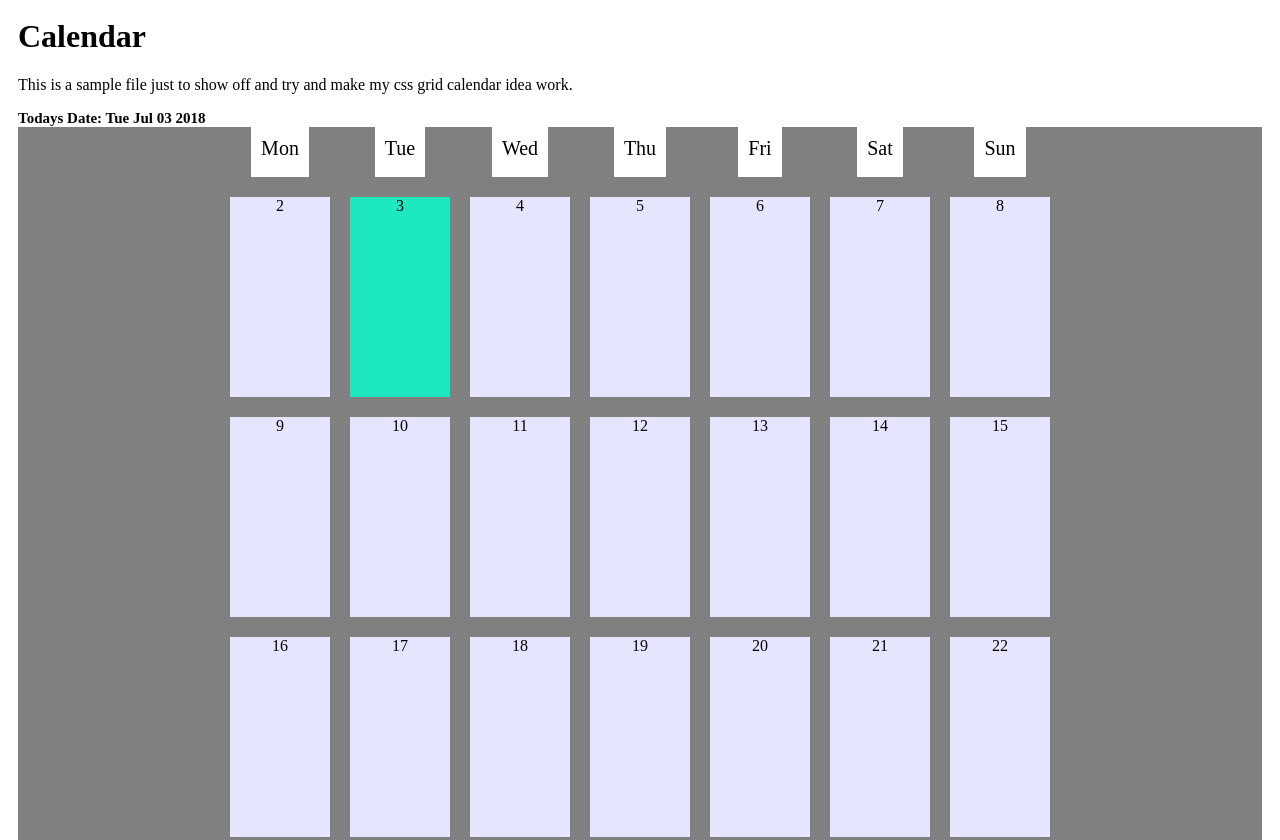
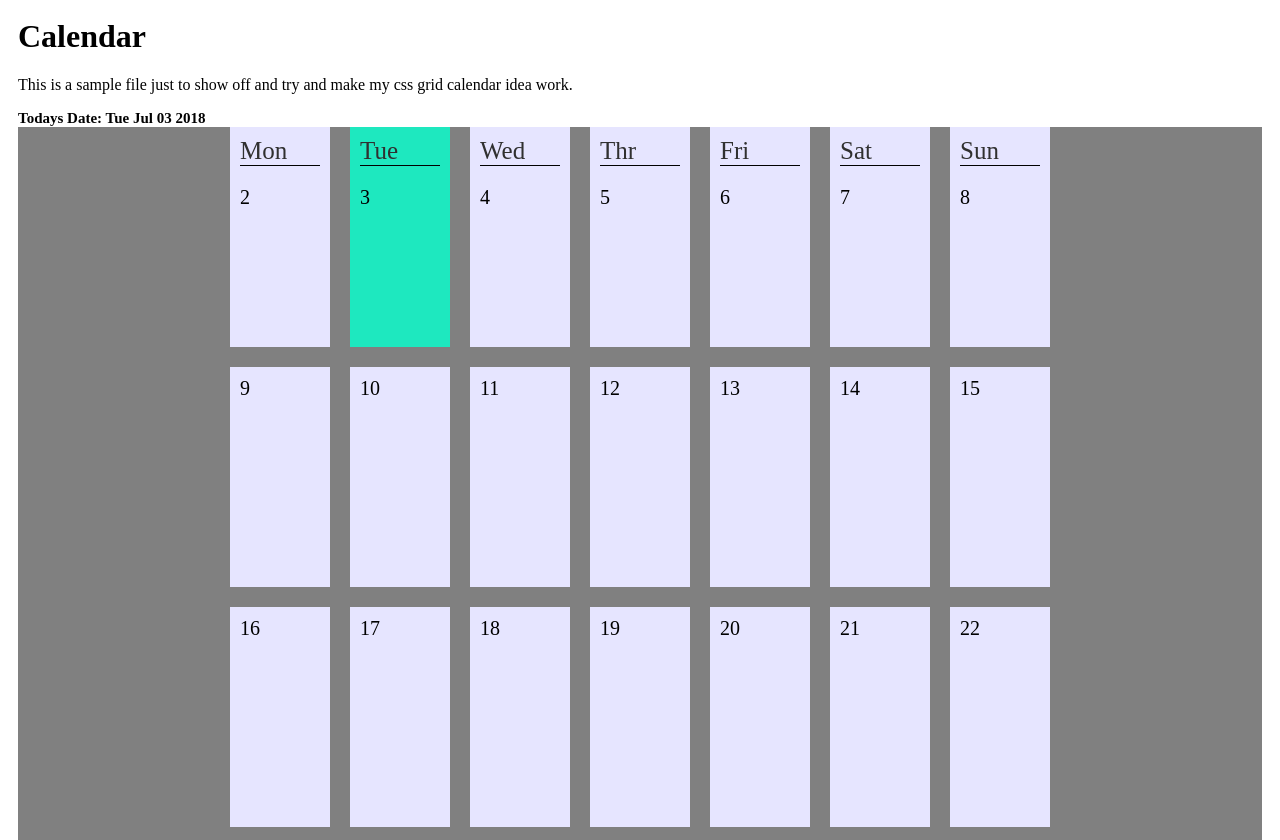
Before and after one commit to james-kenny/Calendar-CSS-Grid-Typescript-Sample, a website: page cssgridcalendar/index.html in a window 1280 px wide. Shown: the top 840 px of the page. Drawn offline with Linux system fonts and the light colour scheme.

Commit message:
set number of days to display on calendar. allow change of date

```diff
--- a/cssgridcalendar/content/css/site.css
+++ b/cssgridcalendar/content/css/site.css
@@ -13,13 +13,12 @@ body{
 }
 
 .day-item{
-    display: grid;
-    grid-template-rows: 20px 1fr;
+    display: flex;
+    flex-direction: column;
     background: #e6e5ff;
     grid-gap: 20px;
-    justify-content: center;
-    align-content: center;
     min-height: 200px;
+    padding: 10px;
 }
 
 .day-item:hover{
@@ -27,16 +26,16 @@ body{
     border: 1px solid #000000;
 }
 
-.day-header{
-    background: #fff;
-    height: 30px;
-    max-width: 100px;
-    padding: 10px;
-    font-size: 20px;
-    align-self: center;
-    justify-self: center;
+.day-header-label{
+    font-size: 25px;
+    color: #303030;
+    border-bottom: 1px solid #000000;
 }
 
+.date-label{
+
+    font-size: 20px;
+}
 
 .selected{
     background: #1ee8bf;
--- a/cssgridcalendar/content/js/site.js
+++ b/cssgridcalendar/content/js/site.js
@@ -3,106 +3,74 @@ var dateclicked = function (iYear, iMonth, iDay) {
     var dSelected = new Date(iYear, iMonth, iDay);
     console.log('A date has been clicked! - ' + dSelected + ' - ' + iYear + ' - ' + iMonth + ' - ' + iDay);
 };
-function findtoday() {
-    // a bit of javascript code to get today and first day of week / month.
-    var Wday = ["Sunday", "Monday", "Tuesday", "Wednesday", "Thursday", "Friday", "Saturday"];
-    var day = new Date();
-    var TodayDay = Wday[day.getDay()];
-    var d = day.getDay();
-    var firstDay = new Date(day.getFullYear(), day.getMonth(), 1);
-    var lastDay = new Date(day.getFullYear(), day.getMonth() + 1, 0);
-    var firstdayofweek = new Date(day.getFullYear(), day.getMonth(), day.getDate() + (d == 0 ? -6 : 1) - d);
-    var otherdayofweek = new Date(day.getFullYear(), day.getMonth(), day.getDate() + (d == 0 ? -0 : 7) - d);
-    console.log('Days this month: ' + lastDay.getDate());
-    console.log("First day of week: " + firstdayofweek);
-    console.log("Other day of week: " + otherdayofweek);
-    console.log('------------');
-    console.log('Get the first and last day of the current month');
-    console.log('First day: ' + firstDay + ' last day: ' + lastDay);
-    document.getElementById("today-date").innerText = day.toDateString();
-}
-function GetSelectedWeekDay(day) {
-    var Wday = ["Sunday", "Monday", "Tuesday", "Wednesday", "Thursday", "Friday", "Saturday"];
-    return Wday[day.getDay()];
-}
-function GetSelectedMonth(iMonth) {
-    // Month Array
-    var month = new Array();
-    month[0] = "January";
-    month[1] = "February";
-    month[2] = "March";
-    month[3] = "April";
-    month[4] = "May";
-    month[5] = "June";
-    month[6] = "July";
-    month[7] = "August";
-    month[8] = "September";
-    month[9] = "October";
-    month[10] = "November";
-    month[11] = "December";
-    return month[iMonth];
-}
-function buildcalendarformonth() {
-    var dtoday = new Date();
-    var dfirstDay = new Date(dtoday.getFullYear(), dtoday.getMonth(), 1);
-    var dlastDay = new Date(dtoday.getFullYear(), dtoday.getMonth() + 1, 0);
-    var iDays = dlastDay.getDate();
-    var gridItems = getDayLabels();
-    var iItem = 1;
-    for (iItem = 1; iItem <= iDays; iItem++) {
-        var className = "day-item";
-        if (dtoday.getDate() === iItem) {
-            // Hightlight today!
-            className += " selected";
-        }
-        var sDateLabel = iItem + ' ' + GetSelectedMonth(dtoday.getMonth());
-        gridItems += '<div class="' + className + '" onclick="dateclicked(' + iItem + ')"><div>' + sDateLabel + '</div><div></div></div>';
+function buildcalendar(iMaxDays, dYear, dMonth, dDay) {
+    console.log('Building our Calendar with Javascript');
+    // Set a default day
+    if (dYear === 0) {
+        dYear = new Date().getFullYear();
     }
-    document.getElementById("calendar-days-container").innerHTML = gridItems;
-}
-function buildcalendarforweek() {
-    var dtoday = new Date();
-    var d = dtoday.getDay();
-    var mondayOfWeek = new Date(dtoday.getFullYear(), dtoday.getMonth(), dtoday.getDate() + (d == 0 ? -6 : 1) - d);
-    var gridItems = getDayLabels();
-    var iDays = mondayOfWeek.getDate() + 6;
-    for (var iItem = mondayOfWeek.getDate(); iItem <= iDays; iItem++) {
-        var className = "day-item";
-        if (dtoday.getDate() === iItem) {
-            // Hightlight today!
-            className += " selected";
-        }
-        var sDateLabel = iItem;
-        gridItems += '<div class="' + className + '" onclick="dateclicked(' + iItem + ')"><div>' + sDateLabel + '</div><div></div></div>';
+    if (dMonth === 0) {
+        dMonth = new Date().getMonth();
     }
-    document.getElementById("calendar-days-container").innerHTML = gridItems;
-}
-function buildcalendar() {
-    var dtoday = new Date();
-    var d = dtoday.getDay();
-    var mondayOfWeek = new Date(dtoday.getFullYear(), dtoday.getMonth(), dtoday.getDate() + (d == 0 ? -6 : 1) - d);
-    var iDays = 36; // I want 35 days filled in from the first Monday, I count from 1 not 0 so 36 is our target.
+    else {
+        dMonth -= 1;
+    }
+    if (dDay === 0) {
+        dDay = new Date().getDate();
+    }
+    // Set the number of days to show on our new calendar.
+    if (iMaxDays === 0) {
+        // 0 is the default and will build for 1 month.
+        iMaxDays = 36;
+    }
+    else {
+        // Always add 1 to the requested amount.
+        iMaxDays += 1;
+    }
+    var dSelectedDay = new Date(dYear, dMonth, dDay);
+    var dToday = new Date();
+    document.getElementById("today-date").innerText = dSelectedDay.toDateString();
+    var d = dSelectedDay.getDay();
+    var mondayOfWeek = new Date(dSelectedDay.getFullYear(), dSelectedDay.getMonth(), dSelectedDay.getDate() + (d == 0 ? -6 : 1) - d);
+    var iDays = iMaxDays; // I want 35 days filled in from the first Monday, I count from 1 not 0 so 36 is our target.
+    var iDayofWeek = 1; // Monday
     // Build the date we will use for the label.
     var dCurrentDate = new Date(mondayOfWeek.getFullYear(), mondayOfWeek.getMonth(), mondayOfWeek.getDate());
-    var gridItems = getDayLabels();
-    for (var iItem = mondayOfWeek.getDate(); iItem <= iDays; iItem++) {
+    var gridItems = "";
+    for (var iItem = 1; iItem <= iDays; iItem++) {
         var className = "day-item";
-        if (dtoday.getDate() === iItem) {
-            // Hightlight today!
-            className += " selected";
+        if (dToday.getFullYear() === dCurrentDate.getFullYear()) {
+            if (dToday.getMonth() === dCurrentDate.getMonth()) {
+                if (dToday.getDate() === dCurrentDate.getDate()) {
+                    // Hightlight today!
+                    className += " selected";
+                }
+            }
         }
         var sMonthLabel = "";
         var sDateLabel = "";
-        if (dtoday.getMonth() !== dCurrentDate.getMonth()) {
+        var sDayLabel = "";
+        if (iDayofWeek <= 7) {
+            sDayLabel = GetDayLabel(iDayofWeek);
+        }
+        if (dSelectedDay.getMonth() !== dCurrentDate.getMonth()) {
             sMonthLabel = getshortmonth(dCurrentDate.getMonth());
-            sDateLabel = sMonthLabel + " " + dCurrentDate.getDate();
+            sDateLabel += sMonthLabel + " " + dCurrentDate.getDate();
         }
         else {
-            sDateLabel = dCurrentDate.getDate().toString();
+            sDateLabel += dCurrentDate.getDate().toString();
         }
-        gridItems += '<div class="' + className + '" onclick="dateclicked(' + dCurrentDate.getFullYear() + ',' + dCurrentDate.getMonth() + ',' + dCurrentDate.getDate() + ')"><div>' + sDateLabel + '</div><div></div></div>';
+        // Build the day item
+        var grdItemHTML = '';
+        if (iDayofWeek <= 7) {
+            grdItemHTML += '<div class="day-header-label">' + sDayLabel + '</div>';
+        }
+        grdItemHTML += '<div class="date-label">' + sDateLabel + '</div>';
+        grdItemHTML += '<div></div>';
+        gridItems += '<div class="' + className + '" onclick="dateclicked(' + dCurrentDate.getFullYear() + ',' + dCurrentDate.getMonth() + ',' + dCurrentDate.getDate() + ')">' + grdItemHTML + '</div>';
         // Next day!
         dCurrentDate = addDays(dCurrentDate, 1);
+        iDayofWeek++;
     }
     document.getElementById("calendar-days-container").innerHTML = gridItems;
 }
@@ -128,6 +96,31 @@ function getshortmonth(iMonth) {
     month[11] = "Dec";
     return month[iMonth];
 }
-function getDayLabels() {
-    return '<div class="day-header">Mon</div><div class="day-header">Tue</div><div  class="day-header"> Wed</div><div class="day-header">Thu</div><div class="day-header">Fri</div><div class="day-header">Sat</div><div class="day-header">Sun</div>';
+function GetDayLabel(iDay) {
+    var days = new Array();
+    days[1] = "Mon";
+    days[2] = "Tue";
+    days[3] = "Wed";
+    days[4] = "Thr";
+    days[5] = "Fri";
+    days[6] = "Sat";
+    days[7] = "Sun";
+    return days[iDay];
 }
+function GetLongMonth(iMonth) {
+    // Month Array
+    var month = new Array();
+    month[0] = "January";
+    month[1] = "February";
+    month[2] = "March";
+    month[3] = "April";
+    month[4] = "May";
+    month[5] = "June";
+    month[6] = "July";
+    month[7] = "August";
+    month[8] = "September";
+    month[9] = "October";
+    month[10] = "November";
+    month[11] = "December";
+    return month[iMonth];
+}
--- a/cssgridcalendar/index.html
+++ b/cssgridcalendar/index.html
@@ -18,8 +18,7 @@
 
 <script>
         document.addEventListener("DOMContentLoaded", function() {
-            findtoday();
-            buildcalendar();
+            buildcalendar(0, 0, 0, 0);
         });
     </script>
 </html>
```
Also changed, not shown: cssgridcalendar/content/js/site.ts (+93 -116 lines).
